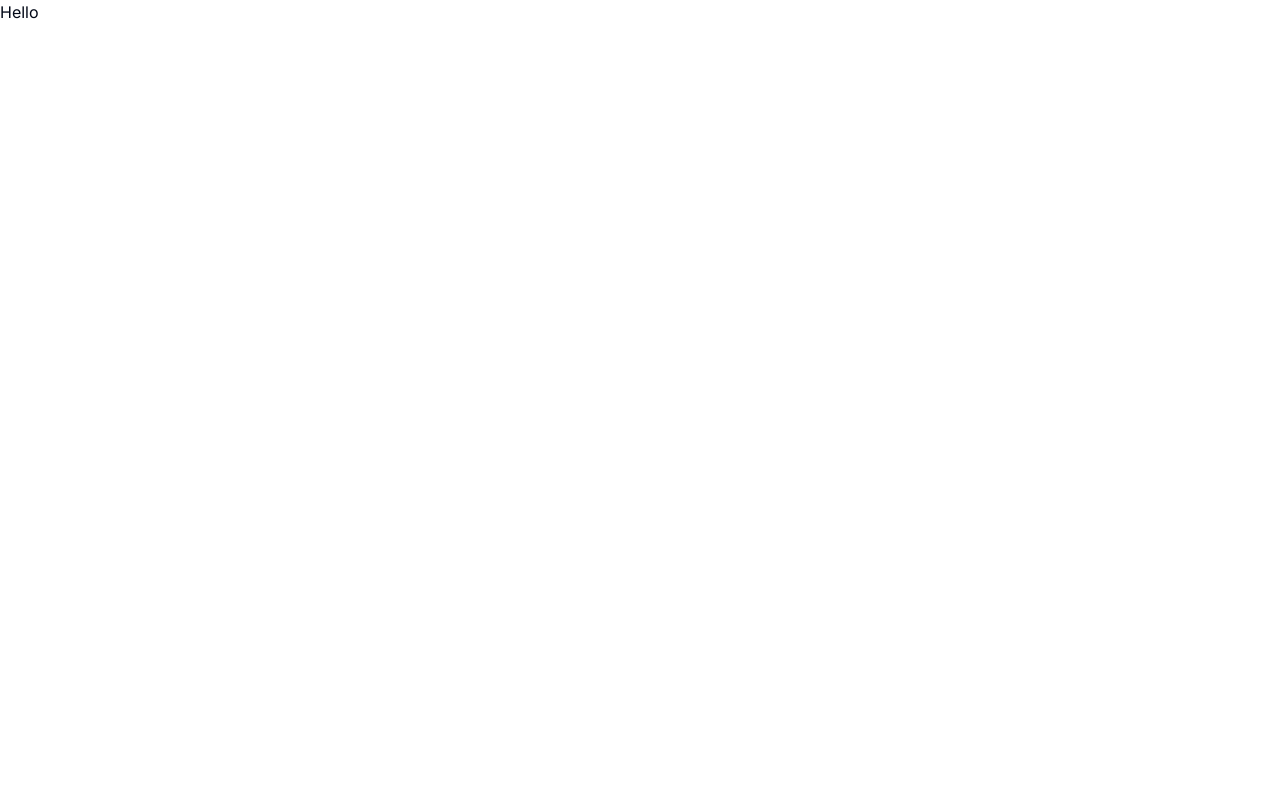
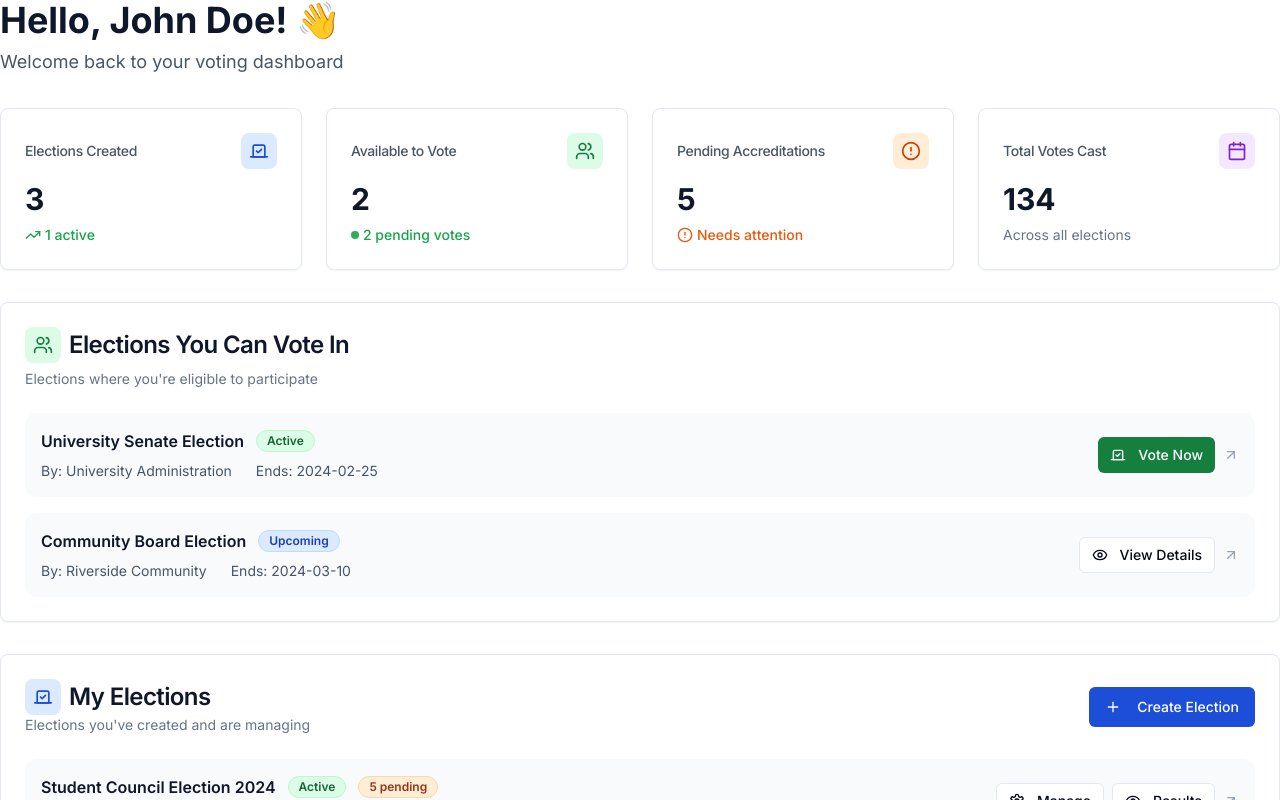
Before and after one commit to divinesta/i-elect, a Next.js app: page / in a window 1280 px wide. Shown: the top 800 px of the page. Built offline with nearby package versions, Linux system fonts and the light colour scheme.

Commit message:
(edit): replace home page content with DashboardHomePage component

```diff
--- a/app/page.tsx
+++ b/app/page.tsx
@@ -1,7 +1,6 @@
 "use client";
-
-// import VotePage from "./vote/page";
+import DashboardHomePage from "./dashboard/page";
 
 export default function Page() {
-   return <div>Hello</div>;
+   return <DashboardHomePage />;
 }
```
